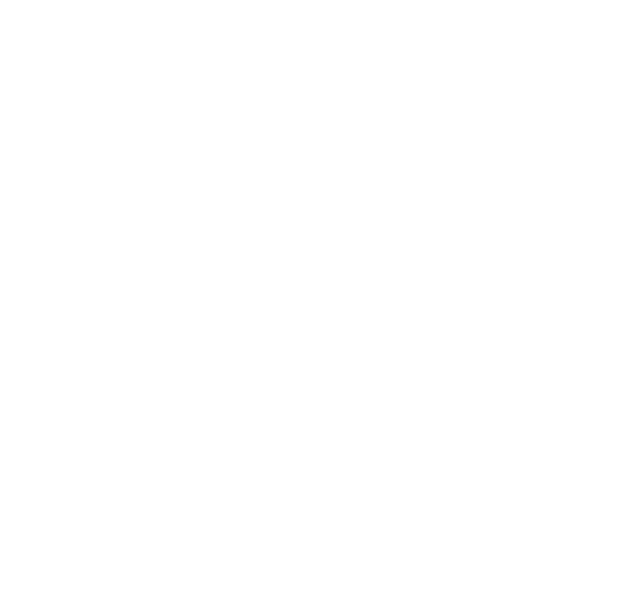
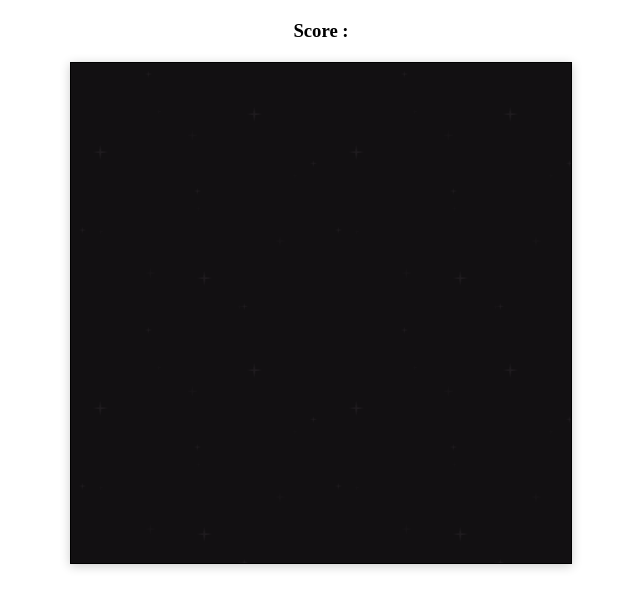
Before and after one commit to BrayanL62/Space_Invaders_JS, a plain HTML site: page index.html in a window 1280 px wide. Shown: the whole page, without its empty margins (319-959 px from the left). Drawn offline with Linux system fonts and the light colour scheme.

Commit message:
Mise en place HTML / CSS et création de la grille

```diff
--- a/app.js
+++ b/app.js
@@ -0,0 +1,30 @@
+const container = document.querySelector('.grille');
+let allDivs;
+let alienInvaders = [];
+
+function creationGrilleEtAliens(){
+
+    let indexAttr = 0;
+    for(i =0; i < 240; i++){
+        if(indexAttr === 0){
+            const bloc = document.createElement('div');
+            bloc.setAttribute('data-left', 'true');
+            container.appendChild(bloc);
+            indexAttr++;
+        } else if(indexAttr === 19) {
+            const bloc = document.createElement('div');
+            bloc.setAttribute('data-right', 'true');
+            container.appendChild(bloc);
+            indexAttr = 0;
+        }
+
+        else {
+            const bloc = document.createElement('div');
+            container.appendChild(bloc);
+            indexAttr++;
+        }
+    }
+
+}
+
+creationGrilleEtAliens();
--- a/index.html
+++ b/index.html
@@ -9,6 +9,10 @@
 </head>
 <body>
 
+    <h3>Score :</h3>
+
+    <div class="grille"></div>
+
     <script src="app.js"></script>
 </body>
 </html>
--- a/style.css
+++ b/style.css
@@ -0,0 +1,48 @@
+.grille {
+    display: flex;
+    flex-wrap: wrap;
+    border: 1px solid #000;
+    width: 500px;
+    height: 500px;
+    margin: 0 auto;
+    box-shadow: 0 2px 10px rgba(0,0,0,0.2);
+    background: url(images/background-black.png);
+    animation: background-defile 5s linear infinite;
+}
+
+@keyframes background-defile {
+    from {
+        background-position-y: 0px;
+    }
+    to {
+        background-position-y: 256px;
+    }
+}
+
+h3 {
+    text-align: center;
+    margin: 20px 0;
+}
+
+.grille div {
+    width: 25px;
+    height: 25px;
+}
+
+.tireur {
+    background: url(images/vaisseau.png);
+    transform: rotate(180deg);
+    background-position: center;
+    background-size: contain;
+}
+.aliens {
+    background: url(images/vaisseau.png);
+    background-position: center;
+    background-size: contain;
+}
+.boom {
+    background-color: red;
+}
+.laser {
+    background-color: orange;
+}
```
Also changed, not shown: images/background-black.png (added), images/ennemies.png (added), images/vaisseau.png (added).
